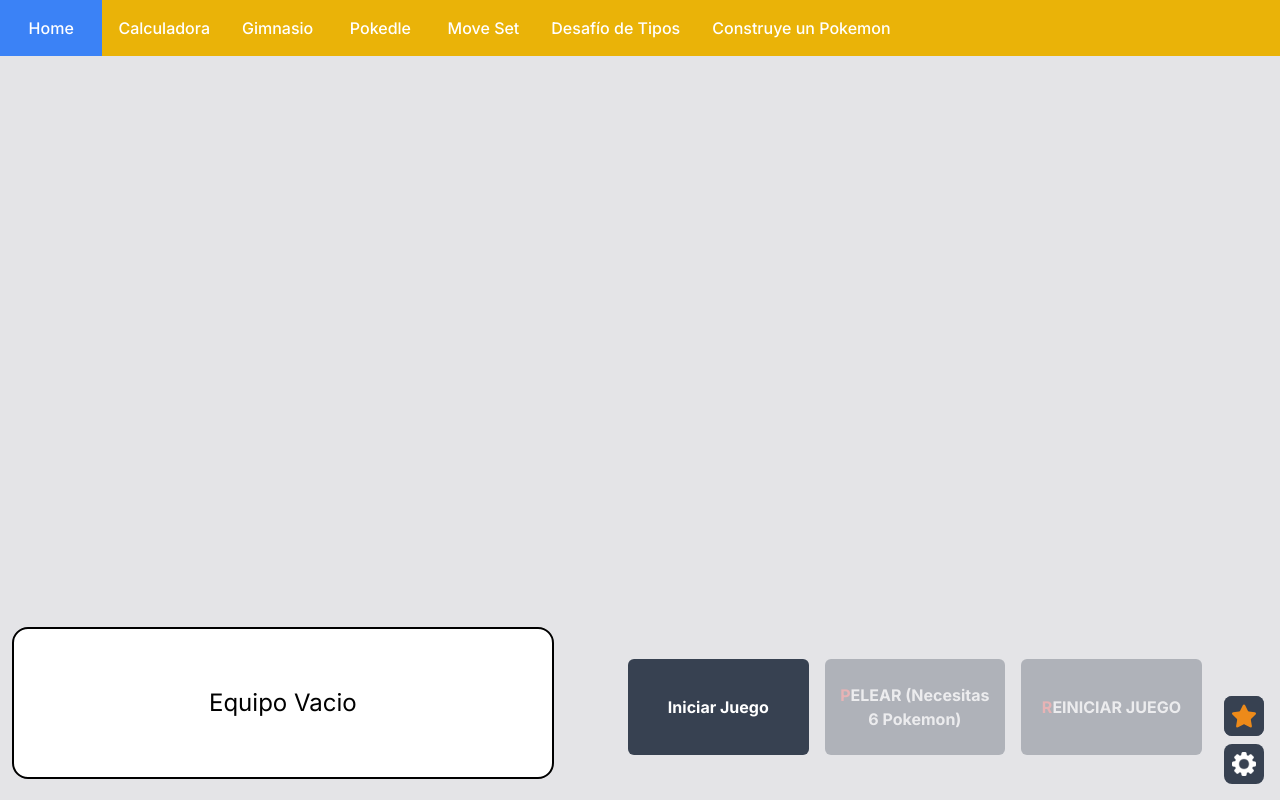
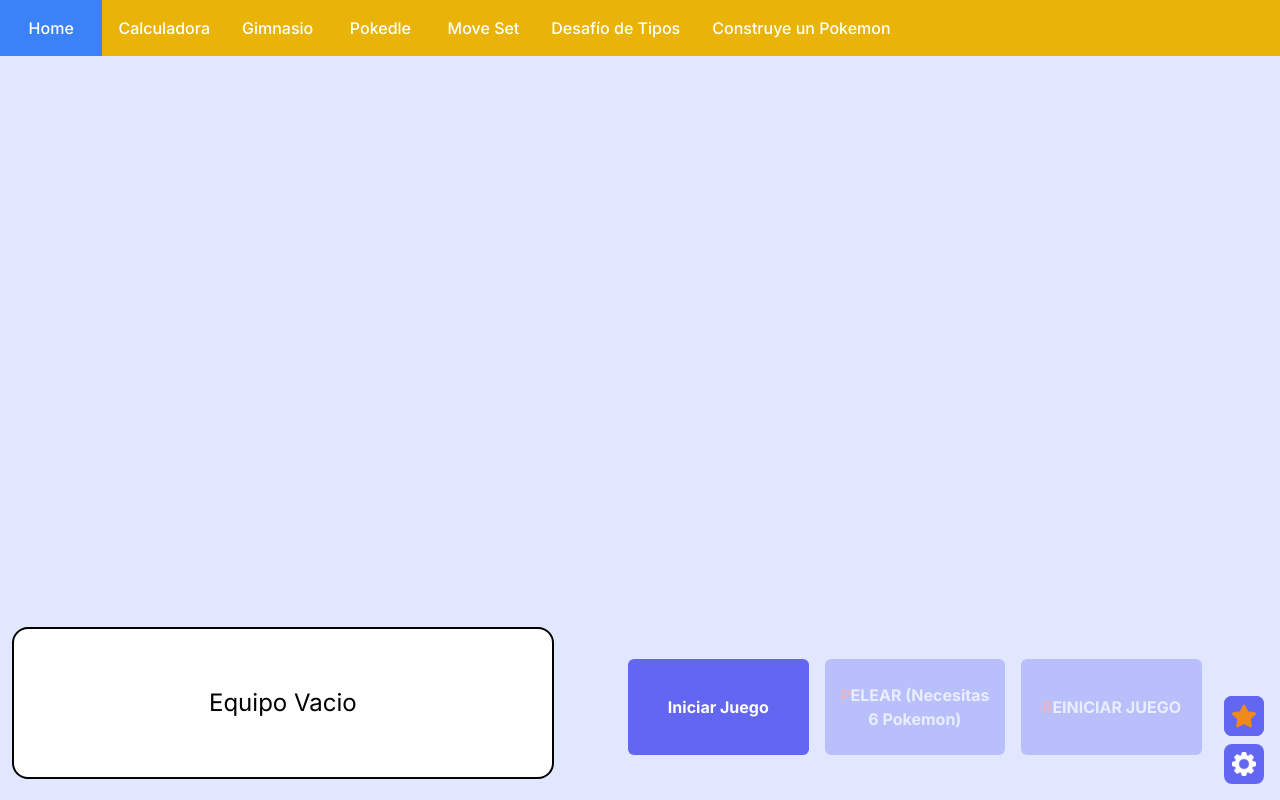
Before and after one commit to TomasBran/Portal-Pokemon-NextJS, a Next.js app: page /games/gym in a window 1280 px wide. Built offline with nearby package versions, Linux system fonts and the light colour scheme.

Commit message:
styles general changes

```diff
--- a/src/app/Components/Sinergies/Sinergies.js
+++ b/src/app/Components/Sinergies/Sinergies.js
@@ -399,11 +399,13 @@ const Synergies = ({
 
 	return (
 		<div
-			className='z-0 bg-gray-600 rounded-lg '
+			className={`bg-indigo-500 rounded-lg ${
+				showSynergies && 'border-4 border-indigo-900 '
+			}`}
 			ref={synergiesRef}>
 			<div
 				className={`rounded-xl transition-all duration-150 overflow-hidden ${
-					showSynergies ? 'h-60 w-72 py-2' : 'h-0 w-0'
+					showSynergies ? 'h-60 sm:w-80 w-[80vw] py-2' : 'h-0 w-0'
 				} `}>
 				{true && (
 					<div className='h-full '>
@@ -443,7 +445,7 @@ const Synergies = ({
 					src={starIcon}
 					alt='synergies'
 					onClick={() => setShowSynergies((prev) => !prev)}
-					className={`w-10 p-2 cursor-pointer rounded-lg rounded-lg bg-gray-700 hover:bg-gray-600 active:scale-95 active:hover:bg-gray-500 transition-all ease-in-out duration-150`}
+					className={`w-10 p-2 cursor-pointer rounded-lg rounded-lg bg-indigo-500 hover:bg-indigo-400 active:scale-95 active:hover:bg-indigo-300 transition-all ease-in-out duration-150`}
 				/>
 			</div>
 		</div>
--- a/src/app/games/build-pokemon/page.js
+++ b/src/app/games/build-pokemon/page.js
@@ -279,7 +279,7 @@ const BuildPokemon = () => {
 	};
 
 	return (
-		<div className='sm:h-screen min-h-screen bg-zinc-200 pt-14 px-1 text-black text-center'>
+		<div className='sm:h-screen min-h-screen bg-indigo-100 pt-14 px-1 text-black text-center'>
 			{gameStarted ? (
 				<div className='flex flex-col sm:flex-row justify-evenly items-center h-full '>
 					{offeredPokemon !== null && teamLength !== 6 && (
@@ -287,7 +287,7 @@ const BuildPokemon = () => {
 							{!loading ? (
 								<div className='sm:h-[50vh] h-[30vh] flex sm:w-[20vw]'>
 									<Image
-										className='sm:max-h-[50vh] w-auto max-h-[30vh]'
+										className='sm:max-h-[50vh] max-w-[200%] w-auto max-h-[30vh]'
 										src={offeredPokemon.img}
 										alt={offeredPokemon.name}
 										width={1024}
--- a/src/app/games/gym/page.js
+++ b/src/app/games/gym/page.js
@@ -212,7 +212,7 @@ const PokeGym = () => {
 			}
 		});
 
-		return <div className='flex gap-1 z-10'>{starsArray}</div>;
+		return <div className='flex gap-1 z-20'>{starsArray}</div>;
 	};
 
 	const handleButtonText = () => {
@@ -603,7 +603,7 @@ const PokeGym = () => {
 	// };
 
 	return (
-		<div className='bg-zinc-200 pt-6 px-1 h-screen w-full flex flex-col sm:justify-center justify-start items-center text-center text-black'>
+		<div className='bg-indigo-100 pt-6 px-1 h-screen w-full flex flex-col sm:justify-center justify-start items-center text-center text-black'>
 			<div className='pt-7 sm:h-3/4 h-3/5 flex flex-wrap justify-center items-center w-full sm:gap-x-36'>
 				{isLoading ? (
 					<ProgressSpinner animationDuration='.5s' />
@@ -663,20 +663,20 @@ const PokeGym = () => {
 				<div className='flex sm:flex-row flex-col justify-center sm:gap-4 gap-2 mt-2 w-full'>
 					<button
 						id='fight-button'
-						className='sm:bg-gray-700 bg-slate-500 enabled:active:bg-slate-400 text-white sm:my-6 p-3 sm:w-3/12 w-full sm:h-24 font-bold transition-all ease-in-out duration-150 sm:rounded-md enabled:hover:shadow-lg sm:enabled:hover:bg-gray-500 sm:enabled:active:bg-gray-400 enabled:active:scale-95 disabled:opacity-30'
+						className='bg-indigo-500 active:bg-indigo-300 text-white sm:my-6 p-3 sm:w-3/12 w-full sm:h-24 font-bold transition-all ease-in-out duration-150 sm:rounded-md enabled:hover:shadow-lg hover:bg-indigo-400 disabled:hover:bg-indigo-500 disabled:active:bg-indigo-500 enabled:active:scale-95 disabled:opacity-30'
 						onClick={() => updatePokemonTeam()}
 						disabled={shouldDisable}>
 						{rollButtonText}
 					</button>
 					<button
-						className='sm:bg-gray-700 bg-slate-500 enabled:active:bg-slate-400 text-white sm:my-6 p-3 sm:w-3/12 w-full sm:h-24 font-bold transition-all ease-in-out duration-150 sm:rounded-md enabled:hover:shadow-lg sm:enabled:hover:bg-gray-500 sm:enabled:active:bg-gray-400 enabled:active:scale-95 disabled:opacity-30'
+						className='bg-indigo-500 active:bg-indigo-300 text-white sm:my-6 p-3 sm:w-3/12 w-full sm:h-24 font-bold transition-all ease-in-out duration-150 sm:rounded-md enabled:hover:shadow-lg hover:bg-indigo-400 disabled:hover:bg-indigo-500 disabled:active:bg-indigo-500 enabled:active:scale-95 disabled:opacity-30'
 						disabled={chosenTeam.length !== 6}
 						onClick={fightGymLeaders}>
 						<span className='text-red-500'>P</span>ELEAR{' '}
 						{chosenTeam.length !== 6 ? `(Necesitas 6 Pokemon)` : ''}
 					</button>
 					<button
-						className='sm:bg-gray-700 bg-slate-500 enabled:active:bg-slate-400 text-white sm:my-6 p-3 sm:w-3/12 w-full sm:h-24 font-bold transition-all ease-in-out duration-150 sm:rounded-md enabled:hover:shadow-lg sm:enabled:hover:bg-gray-500 sm:enabled:active:bg-gray-400 enabled:active:scale-95 disabled:opacity-30'
+						className='bg-indigo-500 active:bg-indigo-300 text-white sm:my-6 p-3 sm:w-3/12 w-full sm:h-24 font-bold transition-all ease-in-out duration-150 sm:rounded-md enabled:hover:shadow-lg hover:bg-indigo-400 disabled:hover:bg-indigo-500 disabled:active:bg-indigo-500 enabled:active:scale-95 disabled:opacity-30'
 						disabled={rollButtonText === 'Iniciar Juego'}
 						onClick={() => resetGame(true)}>
 						<span className='text-red-500'>R</span>EINICIAR JUEGO
@@ -752,7 +752,7 @@ const PokeGym = () => {
 						</div>
 					)} */}
 					<div
-						className={`w-10 cursor-pointer bg-gray-700 rounded-lg p-2 hover:bg-gray-600 active:scale-95 hover:bg-gray-500 transition-all ease-in-out duration-150 `}
+						className={`w-10 cursor-pointer bg-indigo-500 rounded-lg p-2 hover:bg-indigo-400 active:scale-95 active:bg-indigo-300 transition-all ease-in-out duration-150 `}
 						onClick={() => {
 							handleShowSettings();
 							// handleSettingsClick();
@@ -767,7 +767,7 @@ const PokeGym = () => {
 			<div
 				className={`${
 					!synergiesActive && 'hidden'
-				} fixed right-0 bottom-0 mx-4 mb-16`}>
+				} fixed right-0 bottom-0 mx-4 mb-16 z-30`}>
 				{/* {!hasClickedSynergies && (
 					<div className='relative cursor-pointer flex h-3 w-3 top-2 left-8 pointer-events-none'>
 						<span className='animate-ping absolute inline-flex h-full w-full rounded-full bg-sky-400 opacity-75'></span>
--- a/src/app/games/moveset/page.js
+++ b/src/app/games/moveset/page.js
@@ -287,7 +287,7 @@ const MoveSet = () => {
 	};
 
 	return (
-		<div className='sm:h-screen min-h-screen pt-14 p-1 sm:pt-0 bg-gray-200 w-full flex flex-col sm:items-center sm:justify-center text-center text-black'>
+		<div className='sm:h-screen min-h-screen pt-14 p-1 sm:pt-0 bg-indigo-100 w-full flex flex-col sm:items-center sm:justify-center text-center text-black'>
 			<div className='w-full sm:h-9/12 h-full flex sm:flex-row flex-col justify-center gap-4 items-center'>
 				<div className='sm:w-3/12 h-full flex flex-col justify-center items-center gap-4'>
 					<div className='w-4/6 sm:block hidden '>
@@ -307,11 +307,11 @@ const MoveSet = () => {
 						<button
 							disabled={guessButtonDisabled}
 							onClick={() => guess(inputValue)}
-							className='rounded-lg disabled:opacity-40 bg-indigo-500  enabled:hover:bg-indigo-400 enabled:active:bg-indigo-300 enabled:cursor-pointer py-4 px-4 flex items-center justify-center'>
+							className='rounded-lg disabled:opacity-40 bg-indigo-500 font-bold enabled:hover:bg-indigo-400 enabled:active:bg-indigo-300 enabled:cursor-pointer py-4 px-4 flex items-center justify-center'>
 							ADIVINAR
 						</button>
 						<button
-							className='bg-indigo-500 hover:bg-indigo-400 active:bg-indigo-300 cursor-pointer py-4 px-4 rounded-lg flex items-center justify-center'
+							className='bg-indigo-500 hover:bg-indigo-400 active:bg-indigo-300 cursor-pointer py-4 px-4 rounded-lg flex items-center justify-center font-bold'
 							onClick={() => resetGame(true)}>
 							REINICIAR
 						</button>
--- a/src/app/games/pokedle/page.js
+++ b/src/app/games/pokedle/page.js
@@ -349,7 +349,7 @@ const Pokedle = () => {
 	};
 
 	return (
-		<div className='bg-zinc-200 min-h-screen pb-4 p-1 text-center text-black'>
+		<div className='bg-indigo-100 min-h-screen pb-4 p-1 text-center text-black'>
 			<div className='flex sm:flex-row flex-col justify-center items-center gap-4 sm:py-20 pt-14 pb-6'>
 				<span className='sm:block hidden'>Elige un Pokemon:</span>
 				<PokemonSearch
--- a/src/app/games/types-challenge/page.js
+++ b/src/app/games/types-challenge/page.js
@@ -277,7 +277,7 @@ const TypesChallenge = () => {
 		<div
 			className={`${
 				gameStarted ? 'justify-start' : 'justify-center'
-			} sm:pt-16 sm:p-6 pt-20 px-1 pb-1 flex flex-col sm:gap-10 bg-zinc-200 sm:h-screen min-h-screen text-black text-center`}>
+			} sm:pt-16 sm:p-6 pt-20 px-1 pb-1 flex flex-col sm:gap-10 bg-indigo-100 sm:h-screen min-h-screen text-black text-center`}>
 			{/* QUITAR CUANDO ACTUALICE EL DnD PARA TOUCH BACKEND */}
 			<div className='sm:hidden'>
 				{`De momento este juego no está disponible en dispositivos móbiles.
--- a/src/app/globals.css
+++ b/src/app/globals.css
@@ -24,6 +24,14 @@ body {
 			rgb(var(--background-end-rgb))
 		)
 		rgb(var(--background-start-rgb));
+
+	cursor: default;
+	-webkit-touch-callout: none; /* iOS Safari */
+	-webkit-user-select: none; /* Safari */
+	-khtml-user-select: none; /* Konqueror HTML */
+	-moz-user-select: none; /* Old versions of Firefox */
+	-ms-user-select: none; /* Internet Explorer/Edge */
+	user-select: none; /* Chrome, Edge, Opera and Firefox */
 }
 
 @layer utilities {
--- a/src/app/layout.js
+++ b/src/app/layout.js
@@ -25,6 +25,10 @@ export default function RootLayout({ children }) {
 					rel='icon'
 					type='image/x-icon'
 				/>
+				<link
+					rel='stylesheet'
+					href='https://fonts.googleapis.com/css2?family=Press+Start+2P&display=swap'
+				/>
 			</head>
 			<body className={inter.className}>
 				<MainLayout>{children}</MainLayout>
```
Also changed, not shown: src/app/page.js (+8 -5 lines), tailwind.config.js (+9 -6 lines). Lines whose indentation alone changed are shown as unchanged.
